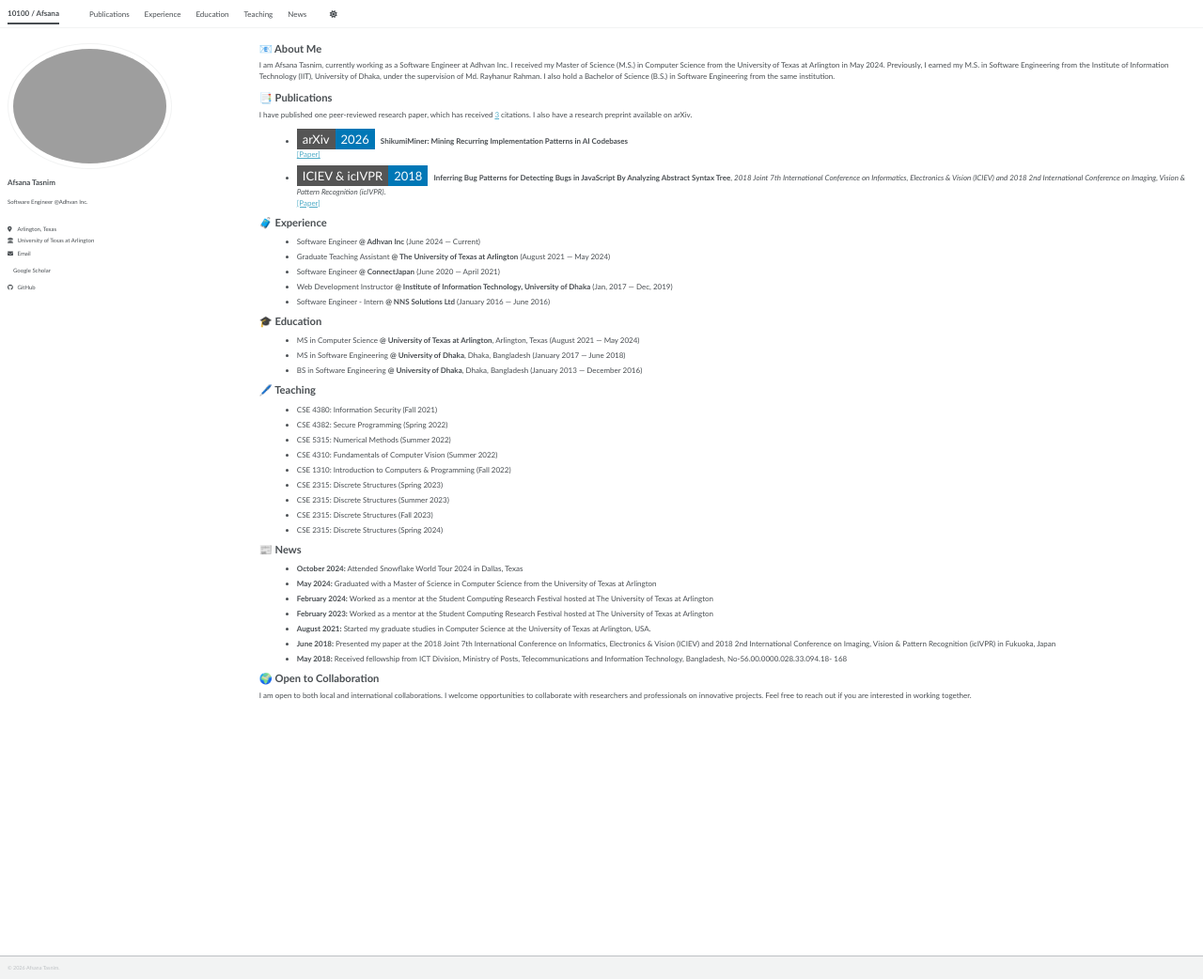
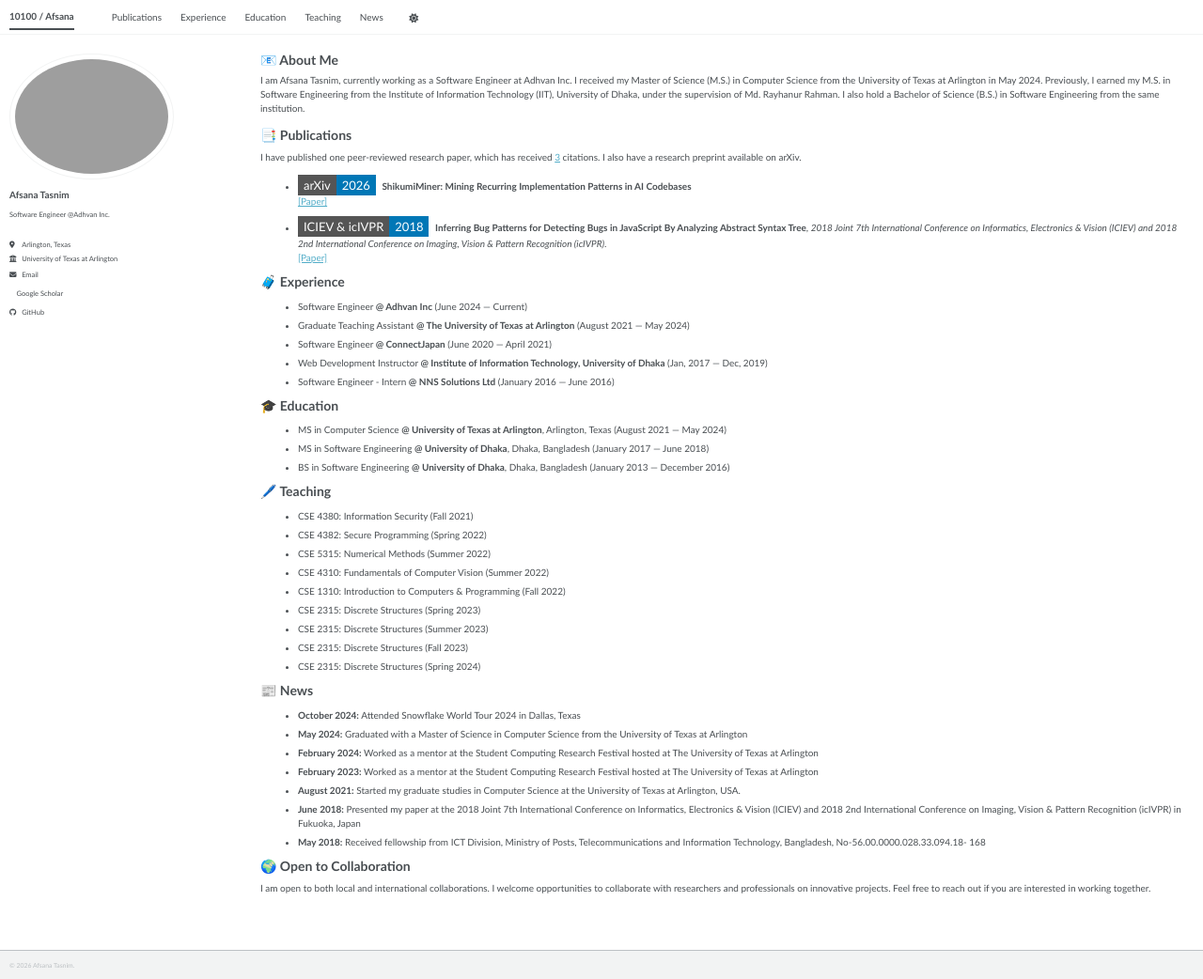
Before and after one commit to AfsanaTasnim/AfsanaTasnim.github.io, a Jekyll site: the page built from _pages/about.md, in a window 1280 px wide and 1042 px high. Shown: the whole window at 94% size. Built offline with Jekyll 4.4.1, drawn with Linux system fonts in a browser that asks for light colours; a style sheet for code colours, icons or effects is not loaded.

Commit message:
Update _reset.scss

```diff
--- a/_sass/layout/_reset.scss
+++ b/_sass/layout/_reset.scss
@@ -22,7 +22,7 @@ html {
   /* apply a natural box layout model to all elements */
   box-sizing: border-box;
   background-color: var(--global-bg-color);
-  font-size: 8px;
+  font-size: 10px;
 
   -webkit-text-size-adjust: 100%;
   -ms-text-size-adjust: 100%;
```
